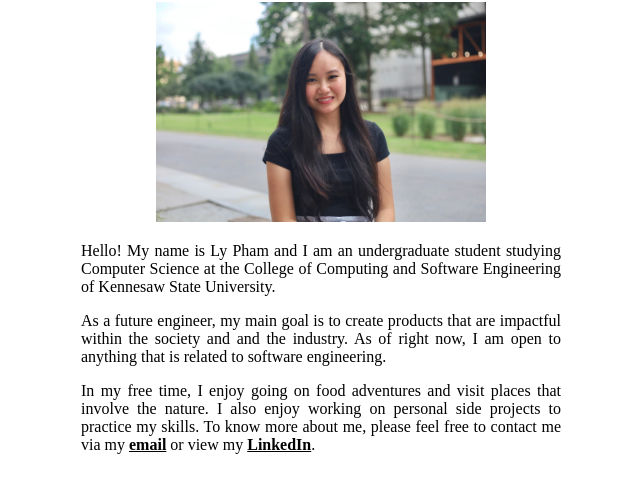
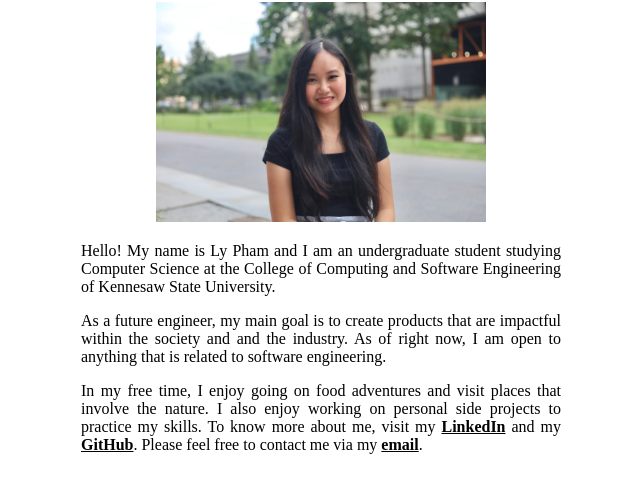
Before and after one commit to lpham4/lpham4.github.io, a plain HTML site: page index.html in a window 1280 px wide. Shown: the part 78-570 px from the top of the page, without its empty margins (319-959 px from the left). Drawn offline with Linux system fonts and the light colour scheme.

Commit message:
updated contact info

```diff
--- a/index.html
+++ b/index.html
@@ -24,9 +24,10 @@
         and the industry. As of right now, I am open to anything that is related to software engineering.</p>
 
         <p>In my free time, I enjoy going on food adventures and visit places that involve the nature. I also enjoy working on
-        personal side projects to practice my skills. To know more about me, please feel free to contact me via my
-            <a href ="mailto lpham4@students.kennesaw.edu">email</a> or view my <a href ="https://www.linkedin.com/in/lpham4"
-                                                                              target ="blank">LinkedIn</a>.</p>
+        personal side projects to practice my skills. To know more about me, visit my <a href ="https://www.linkedin.com/in/lpham4"
+                                                                              target ="blank">LinkedIn</a> and my <a href ="https://www.github.com/lpham4"
+                                                                              target ="blank">GitHub</a>. Please feel free to contact me via my
+            <a href ="mailto lpham4@students.kennesaw.edu">email</a>.</p>
     </div>
 
 </body>
```
